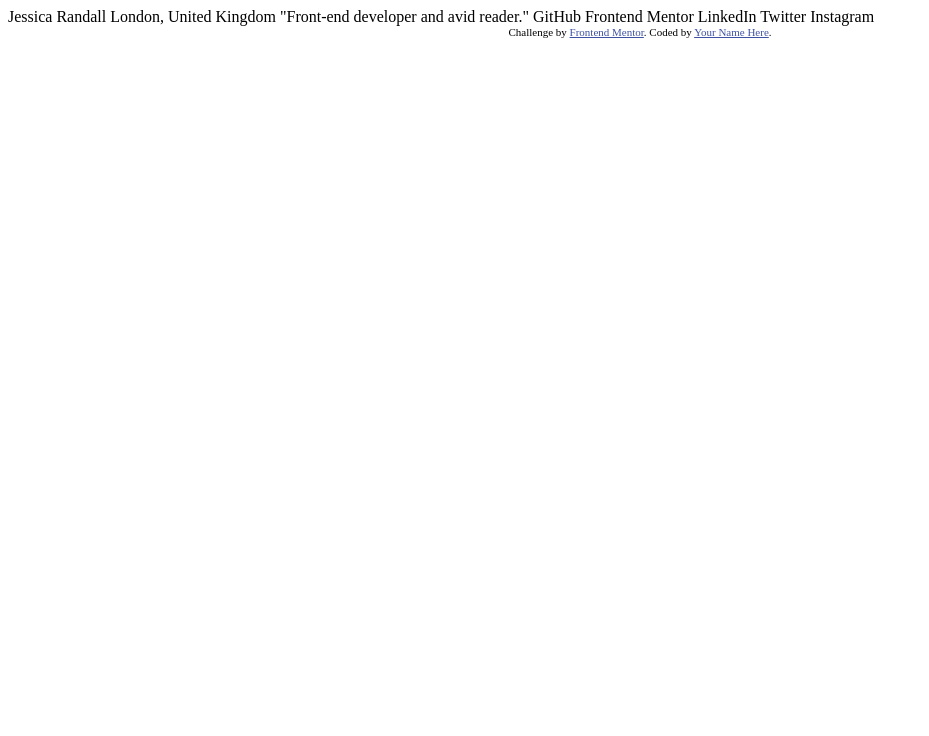
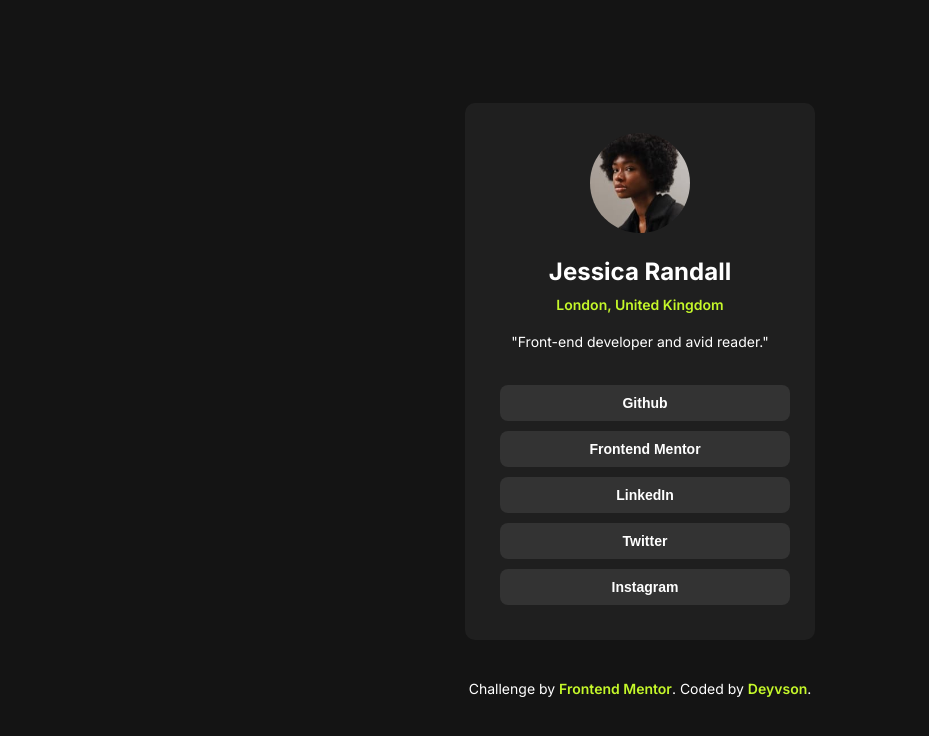
Before and after one commit to deyvsonfl/social-links-profile-main, a plain HTML site: page index.html in a window 1280 px wide. Shown: the whole page, without its empty margins (0-929 px from the left). Drawn offline with Linux system fonts and the light colour scheme.

Commit message:
complete

```diff
--- a/index.html
+++ b/index.html
@@ -1,34 +1,50 @@
 <!DOCTYPE html>
 <html lang="en">
   <head>
-  <meta charset="UTF-8">
-  <meta name="viewport" content="width=device-width, initial-scale=1.0"> <!-- displays site properly based on user's device -->
+    <meta charset="UTF-8" />
+    <meta name="viewport" content="width=device-width, initial-scale=1.0" />
+    <!-- displays site properly based on user's device -->
 
-  <link rel="icon" type="image/png" sizes="32x32" href="./assets/images/favicon-32x32.png">
+    <link rel="preconnect" href="https://fonts.googleapis.com" />
+    <link rel="preconnect" href="https://fonts.gstatic.com" crossorigin />
+    <link
+      href="https://fonts.googleapis.com/css2?family=Inter:ital,opsz,wght@0,14..32,100..900;1,14..32,100..900&display=swap"
+      rel="stylesheet"
+    />
+
+    <link
+      rel="icon"
+      type="image/png"
+      sizes="32x32"
+      href="./assets/images/favicon-32x32.png"
+    />
 
     <title>Frontend Mentor | Social links profile</title>
-
-  <!-- Feel free to remove these styles or customise in your own stylesheet 👍 -->
-  <style>
-    .attribution { font-size: 11px; text-align: center; }
-    .attribution a { color: hsl(228, 45%, 44%); }
-  </style>
+    <link rel="stylesheet" href="style.css" />
   </head>
   <body>
-
-  Jessica Randall
-  London, United Kingdom
-  "Front-end developer and avid reader."
-
-  GitHub
-  Frontend Mentor
-  LinkedIn
-  Twitter
-  Instagram
-
+    <main class="container">
+      <section class="profile">
+        <img src="./assets/images/avatar-jessica.jpeg" alt="" />
+        <h1>Jessica Randall</h1>
+        <p>London, United Kingdom</p>
+        <p>"Front-end developer and avid reader."</p>
+      </section>
+      <section class="buttons-section">
+        <button>Github</button>
+        <button>Frontend Mentor</button>
+        <button>LinkedIn</button>
+        <button>Twitter</button>
+        <button>Instagram</button>
+      </section>
+    </main>
+    <footer>
       <div class="attribution">
-    Challenge by <a href="https://www.frontendmentor.io?ref=challenge" target="_blank">Frontend Mentor</a>.
-    Coded by <a href="#">Your Name Here</a>.
+        Challenge by
+        <a href="https://www.frontendmentor.io?ref=challenge" target="_blank"
+          >Frontend Mentor</a
+        >. Coded by <a href="#">Deyvson</a>.
       </div>
+    </footer>
   </body>
 </html>
--- a/style.css
+++ b/style.css
@@ -3,3 +3,113 @@
   margin: 0;
   box-sizing: border-box;
 }
+
+body {
+  font-family: "Inter", sans-serif;
+  background-color: hsl(0, 0%, 8%);
+  display: flex;
+  flex-direction: column;
+  align-items: center;
+  justify-content: center;
+  height: 100vh;
+}
+
+.container {
+  background-color: hsl(0, 0%, 12%);
+  border-radius: 10px;
+  padding: 30px;
+  display: flex;
+  align-items: center;
+  justify-content: center;
+  flex-direction: column;
+
+  width: 100%; /* Ocupa toda a largura possível */
+  max-width: 350px; /* Define um limite fixo para não ficar muito grande */
+  min-height: 200px; /* Garante que não fique muito pequeno */
+  max-height: none; /* Remove a limitação de altura */
+}
+
+.profile {
+  text-align: center;
+}
+
+.profile img {
+  border-radius: 50%;
+  object-fit: cover;
+  height: 100px;
+  width: 100px;
+  margin-bottom: 20px;
+}
+
+.profile h1 {
+  color: white;
+}
+
+.profile p:first-of-type {
+  color: hsl(75, 94%, 57%); /* Exemplo: muda a cor do primeiro <p> */
+  font-size: 14px;
+  font-weight: 600;
+}
+
+.profile p {
+  color: white;
+  margin: 10px 0px 20px 0px;
+  font-size: 14px;
+}
+
+.buttons-section {
+  margin-top: 10px;
+}
+
+.buttons-section button {
+  width: 100%;
+  padding: 10px;
+  border-radius: 8px;
+  border: none;
+  background-color: hsl(0, 0%, 20%);
+  color: white;
+  font-weight: 600;
+  font-size: 14px;
+  margin: 5px;
+  cursor: pointer;
+  transition: background-color 0.3s ease, transform 0.2s ease;
+}
+
+button:hover {
+  background-color: hsl(0, 0%, 22%);
+  color: hsl(75, 94%, 57%);
+  transform: scale(1.05); /* Leve aumento de tamanho */
+}
+
+button:active {
+  color: hsl(91, 94%, 57%);
+  background-color: hsl(0, 0%, 15%);
+  transform: scale(0.95); /* Dá um efeito de "pressão" */
+}
+
+.attribution {
+  margin-top: 40px;
+  color: white;
+  font-size: 14px;
+}
+
+footer a {
+  color: hsl(75, 94%, 57%);
+  text-decoration: none;
+  font-weight: 600;
+}
+
+@media (max-width: 344px) {
+  .attribution {
+    text-align: center;
+    max-width: 250px; /* Define um limite para o parágrafo */
+    word-wrap: break-word; /* Garante que palavras longas quebrem */
+  }
+}
+
+@media (max-width: 375px) {
+  body {
+    padding: auto;
+    background-color: hsl(0, 0%, 12%);
+  }
+}
```
Also changed, not shown: 1 other file. Lines whose indentation alone changed are shown as unchanged.
